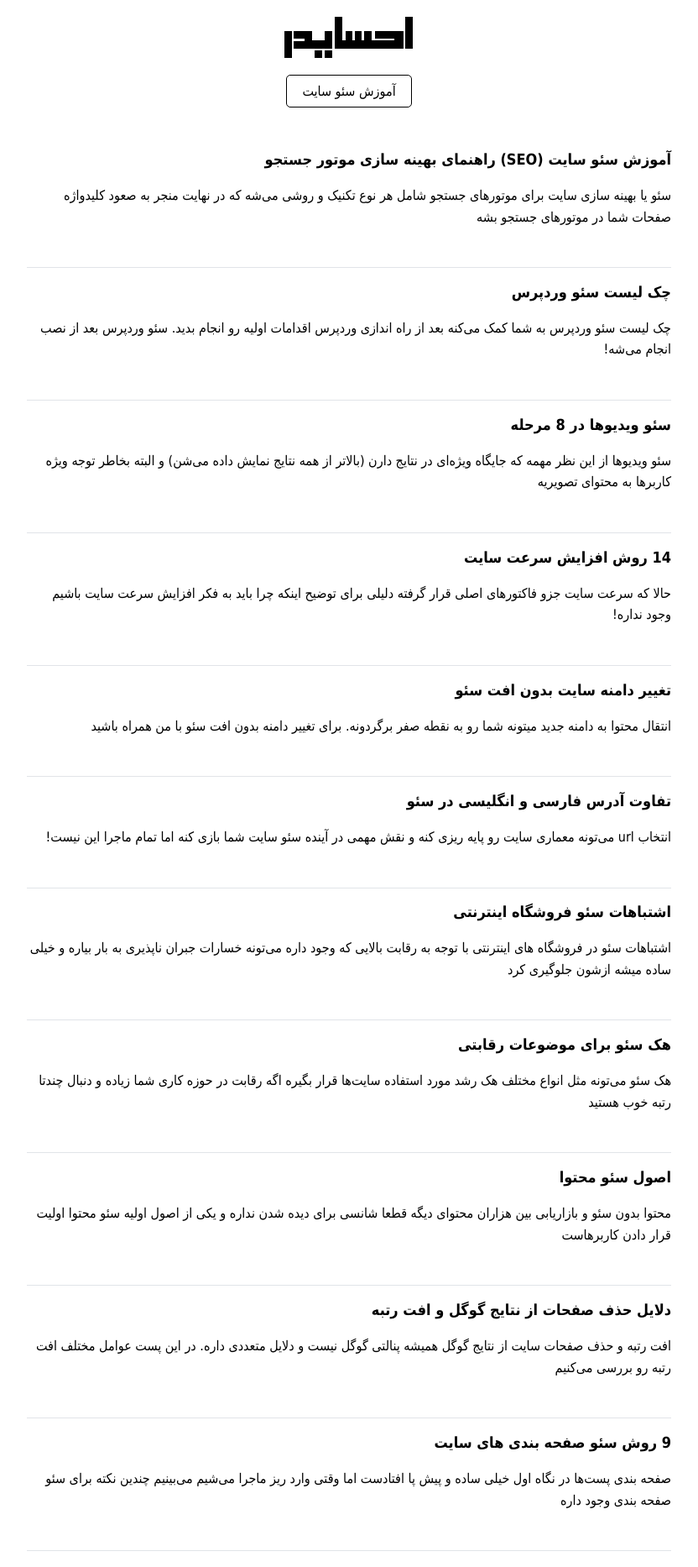
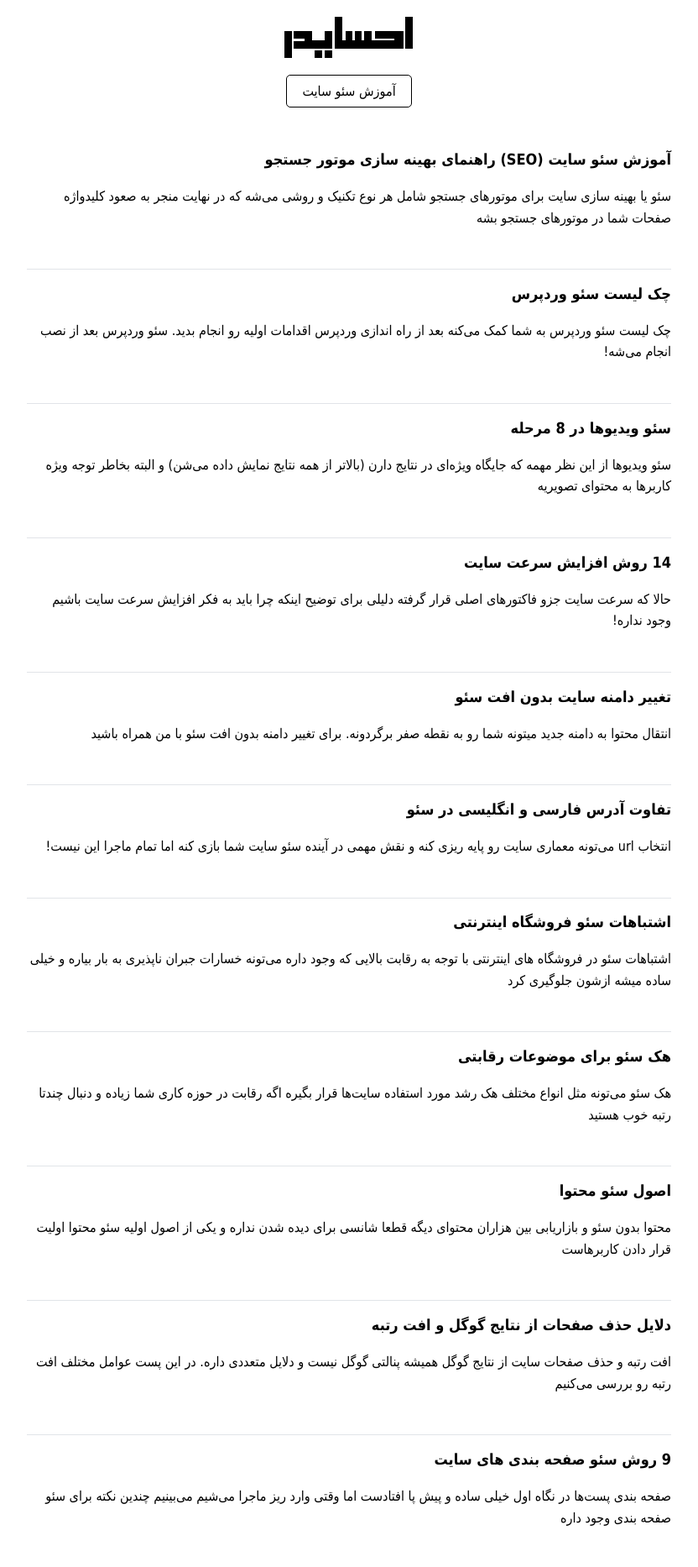
Before and after one commit to darkblog/darkblog.github.io, a Jekyll site: the page built from index.html, in a window 1280 px wide. Shown: the top 1866 px of the page at 84% size, without its empty margins (224-1056 px from the left). Built offline with Jekyll 4.4.1, drawn with Linux system fonts in a browser that asks for light colours.

Commit message:
Update index.html

```diff
--- a/_layouts/index.html
+++ b/_layouts/index.html
@@ -6,7 +6,7 @@
 <title>{% if page.title %}{{ page.title }}{% else %}{{ site.name }}{% endif %}</title>
 <meta name="description" content="{% if page.excerpt %}{{ page.excerpt | strip_html | strip_newlines | truncate: 160 }}{% else %}{{ site.description }}{% endif %}">
 <link rel="canonical" href="{{ page.url | replace:'index.html','' | prepend: site.baseurl | prepend: site.url }}">
-<style>body{font:100%/1.6 Tahoma}.container{margin:auto;padding:10px;max-width:768px}h1{font-size:large}p{margin:15px 0}a{color:black;text-decoration:none}img{max-width:100%}nav{padding-bottom:20px}.post{padding-bottom:2em;border-bottom:1px solid #e1e4e8}.center{display:block;margin:auto;text-align:center}.button{border:1px solid black;padding:6px 18px;display:inline-block;margin:3px;border-radius:5px}</style>
+<style>body{font:100%/1.6 Tahoma}.container{margin:auto;padding:10px;max-width:768px}h1{font-size:large}a{color:black;text-decoration:none}img{max-width:100%}nav{padding-bottom:20px}.post{padding-bottom:2em;border-bottom:1px solid #e1e4e8}.center{display:block;margin:auto;text-align:center}.button{border:1px solid black;padding:6px 18px;display:inline-block;margin:3px;border-radius:5px}</style>
 </head>
 <body>
 <header class="center">
```
